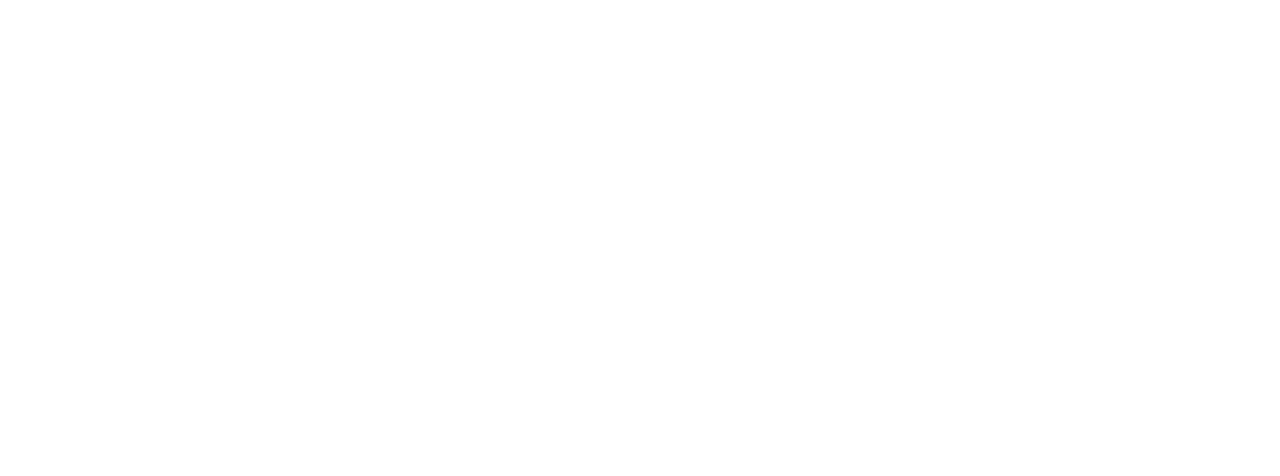
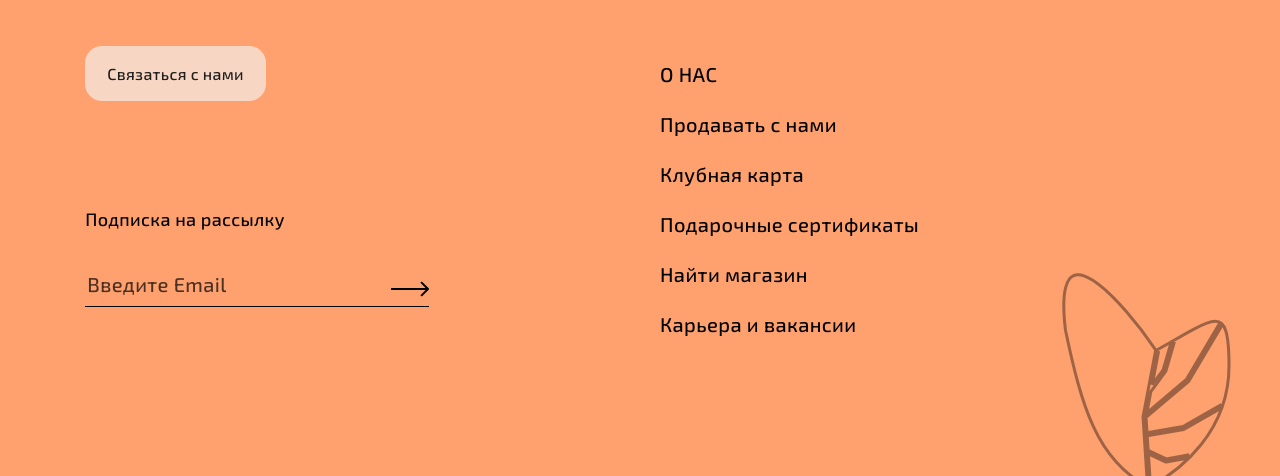
Before and after one commit to MatveyNekrasov/skidki-tyt-react, a React app: page / in a window 1280 px wide. Shown: the part 476-952 px from the top of the page. Before the commit the page ends 800 px from the top, so only its background shows below. Built offline with nearby package versions, Linux system fonts and the light colour scheme; no server answers.

Commit message:
feat: create footer component

```diff
--- a/src/components/app/index.tsx
+++ b/src/components/app/index.tsx
@@ -2,6 +2,7 @@
 import { Route, Routes } from 'react-router-dom';
 
 import { Header } from '@/components/header';
+import { Footer } from '@/components/footer';
 import { SaleDetails } from '@/components/sale-details';
 import { SalesPage } from '@/pages/sales-page';
 
@@ -24,6 +25,7 @@
 				<Route path='/' element={<SalesPage />} />
 				<Route path='/sale/:id' element={<SaleDetails />} />
 			</Routes>
+			<Footer />
 		</div>
 	);
 };
--- /dev/null
+++ b/src/components/footer/index.tsx
@@ -0,0 +1,5 @@
+import { FooterUI } from '../ui/footer';
+
+export const Footer = () => {
+	return <FooterUI />;
+};
--- /dev/null
+++ b/src/components/ui/footer/footer.module.scss
@@ -0,0 +1,82 @@
+.footer {
+	background-color: #ffa06f;
+}
+
+.footerLayout {
+	display: grid;
+	grid-template-columns: 50% auto auto;
+	max-inline-size: 1480px;
+	margin: 0 auto;
+}
+
+.footerFormsWrapper {
+	padding-inline-start: clamp(3rem, 7.3vw - 0.51rem, 6.25rem);
+}
+
+.footerContactUs {
+	margin-block: 48px 107px;
+	padding: 18px 22px;
+	color: #1e1e1e;
+	font-weight: 500;
+	font-size: 16px;
+	font-family: var(--main-font);
+	letter-spacing: 0.32px;
+	background: #f8d6c4;
+	border: none;
+	border-radius: 17px;
+	cursor: pointer;
+	appearance: none;
+}
+
+.footerSubscriptionForm {
+	display: flex;
+	flex-direction: column;
+	align-items: start;
+	gap: 41px;
+}
+
+.footerEmailLabel {
+	font-weight: 500;
+	font-size: 18px;
+	letter-spacing: 0.36px;
+}
+
+.footerEmail {
+	min-inline-size: clamp(12.5rem, 28.09vw - 0.98rem, 25rem);
+	padding-block-end: 10px;
+	font-weight: 500;
+	font-size: 20px;
+	font-family: var(--main-font);
+	letter-spacing: 0.4px;
+	background-color: transparent;
+	background-image: url('/src/images/svg/Arrow.svg');
+	background-repeat: no-repeat;
+	background-position: right center;
+	border: none;
+	border-block-end: 1px solid #000000;
+}
+
+.footerEmail::placeholder {
+	color: rgb(0 0 0 / 70%);
+}
+
+.footerAboutUsList {
+	display: flex;
+	flex-direction: column;
+	gap: 26px;
+	padding-block: 64px 207px;
+	padding-inline-start: 20px;
+	font-weight: 500;
+	font-size: 20px;
+	letter-spacing: 0.4px;
+}
+
+.footerAboutUsItem:first-child {
+	text-transform: uppercase;
+}
+
+.footerLogo {
+	place-self: end right;
+	padding-block-end: 50px;
+	padding-inline-end: clamp(0.94rem, 6.74vw - 2.3rem, 3.94rem);
+}
--- /dev/null
+++ b/src/components/ui/footer/index.tsx
@@ -0,0 +1,43 @@
+import footerLogo from '@/images/svg/heart_footer.svg';
+
+import * as styles from './footer.module.scss';
+
+export const FooterUI = () => {
+	return (
+		<footer className={styles.footer}>
+			<div className={styles.footerLayout}>
+				<div className={styles.footerFormsWrapper}>
+					<button className={styles.footerContactUs}>Связаться с нами</button>
+					<form action='' className={styles.footerSubscriptionForm}>
+						<label htmlFor='footer__email' className={styles.footerEmailLabel}>
+							Подписка на рассылку
+						</label>
+						<input
+							type='email'
+							id='footer__email'
+							className={styles.footerEmail}
+							placeholder='Введите Email'
+						/>
+					</form>
+				</div>
+				<div className='footer__about-us-wrapper'>
+					<ul className={styles.footerAboutUsList}>
+						<li className={styles.footerAboutUsItem}>О нас</li>
+						<li className={styles.footerAboutUsItem}>Продавать с нами</li>
+						<li className={styles.footerAboutUsItem}>Клубная карта</li>
+						<li className={styles.footerAboutUsItem}>Подарочные сертификаты</li>
+						<li className={styles.footerAboutUsItem}>Найти магазин</li>
+						<li className={styles.footerAboutUsItem}>Карьера и вакансии</li>
+					</ul>
+				</div>
+				<div className={styles.footerLogo}>
+					<img
+						src={footerLogo}
+						alt='логотип в виде сердца'
+						className='footer__logo-image'
+					/>
+				</div>
+			</div>
+		</footer>
+	);
+};
```
